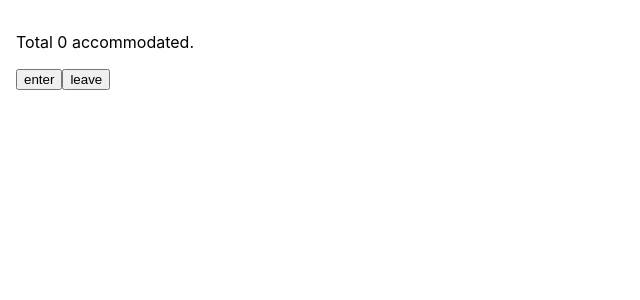
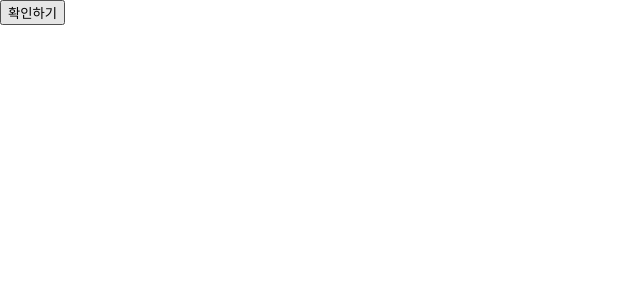
Before and after one commit to dy6578ekdbs/EFUB-First-React-Study, a React (Create React App) app: page / in a window 1280 px wide. Shown: the top 300 px of the page, without its empty margins (0-640 px from the left). Built offline with nearby package versions, Linux system fonts and the light colour scheme.

Commit message:
chapter_08_1

```diff
--- /dev/null
+++ b/src/chapter_08/ConfirmButton.jsx
@@ -0,0 +1,27 @@
+import React from "react";
+
+class ConfirmButton extends React.Component {
+  constructor(props) {
+    super(props);
+
+    this.state = {
+      isConfirmed: false,
+    };
+
+    this.handleConfirm = this.handleConfirm.bind(this);
+  }
+
+  handleConfirm() {
+    this.setState((prevState) => ({ isConfirmed: !prevState.isConfirmed }));
+  }
+
+  render() {
+    return (
+      <button onClick={this.handleConfirm} disabled={this.state.isConfirmed}>
+        {this.state.isConfirmed ? "확인됨" : "확인하기"}
+      </button>
+    );
+  }
+}
+
+export default ConfirmButton;
--- a/src/index.js
+++ b/src/index.js
@@ -2,13 +2,15 @@ import React from "react";
 import ReactDOM from "react-dom/client";
 import "./index.css";
 import App from "./App";
+import reportWebVitals from "./reportWebVitals";
+
 import Accommodate from "./chapter_07/Acommodate";
-import reportWebVitals from "./reportWebVitals";
+import ConfirmButton from "./chapter_08/ConfirmButton";
 
 const root = ReactDOM.createRoot(document.getElementById("root"));
 root.render(
   <React.StrictMode>
-    <Accommodate />
+    <ConfirmButton />
   </React.StrictMode>
 );
 
```
